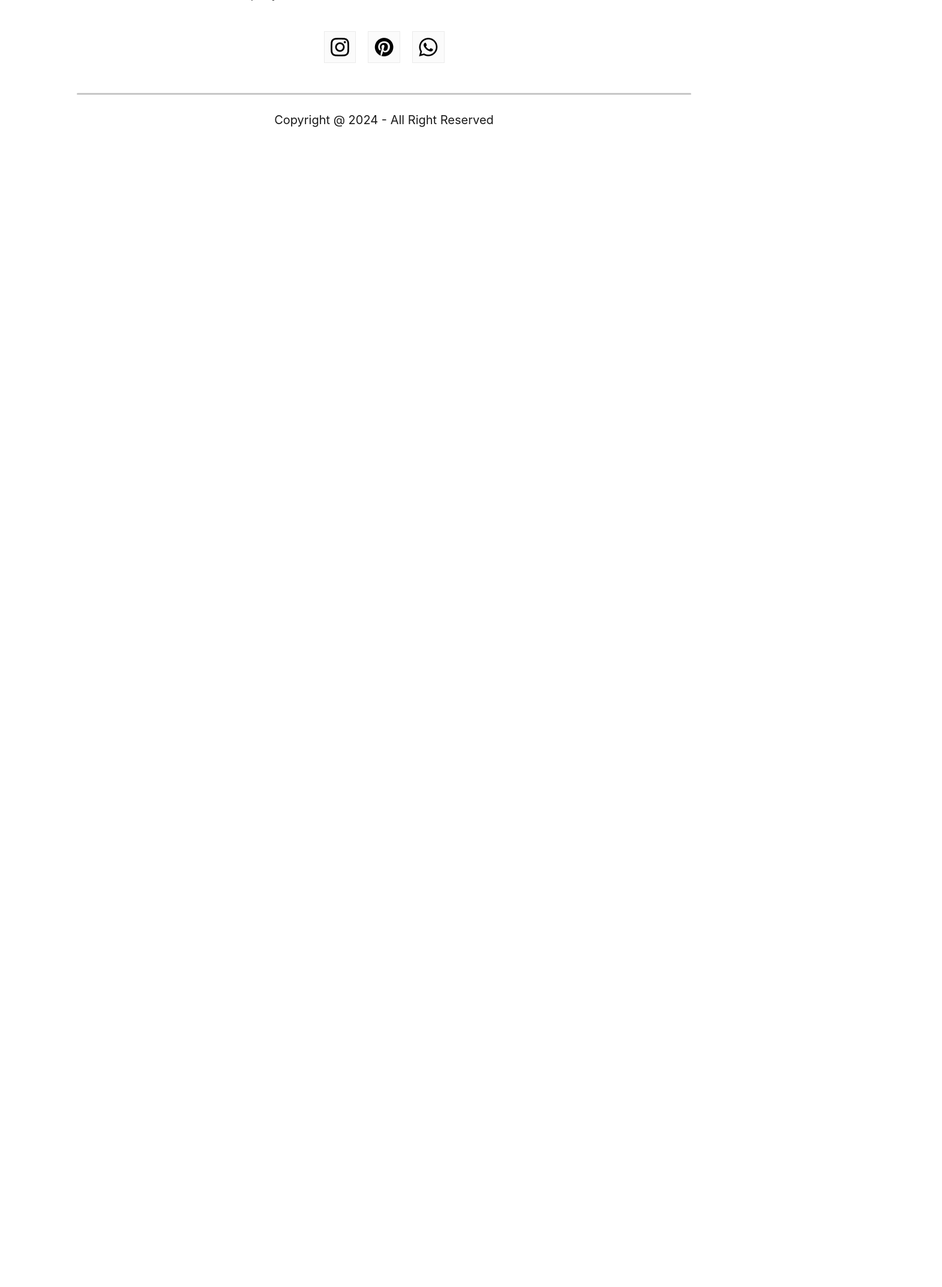
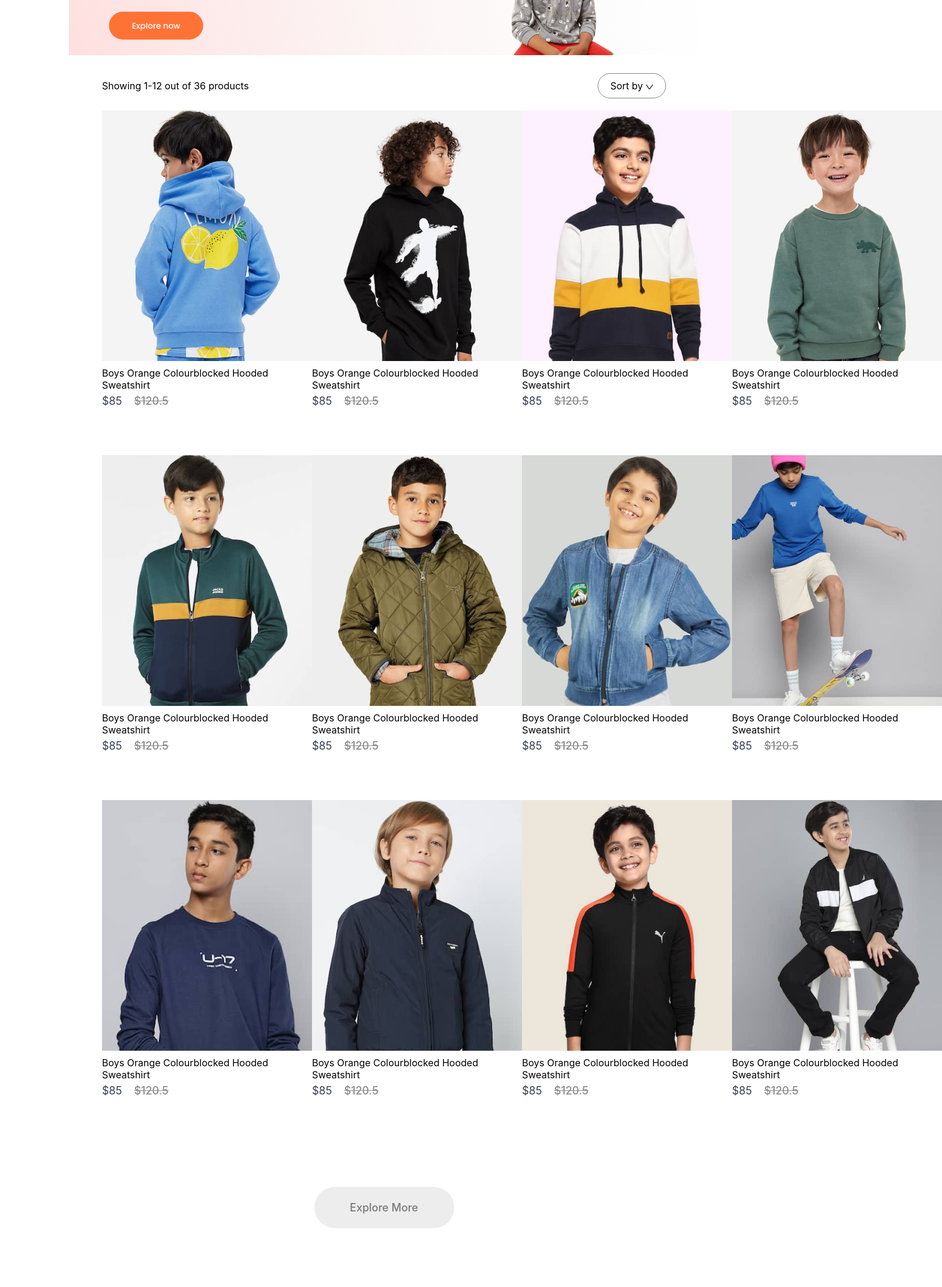
Before and after one commit to NaveKattan/E-Commarce, a React (Create React App) app in the folder client/: page /kids in a window 1280 px wide. Shown: the part 260-2406 px from the top of the page at 60% size, 1570 px wide, since content can reach past the window. Before the commit the page ends 800 px from the top, so only its background shows below. Built offline with nearby package versions, Linux system fonts and the light colour scheme.

Commit message:
category pages

```diff
--- a/client/src/App.js
+++ b/client/src/App.js
@@ -7,6 +7,10 @@
 import Cart from "./Pages/Cart";
 import Login from "./Pages/Login";
 import Footer from "./Components/Footer/Footer";
+import men_banner from './Components/Assets/banner_mens.png'
+import women_banner from './Components/Assets/banner_women.png'
+import kids_banner from './Components/Assets/banner_kids.png'
+
 
 function App() {
   return (
@@ -15,9 +19,9 @@
         <Navbar />
         <Routes>
           <Route path="/" element={<Shop/>}/>
-          <Route path="/mens" element={<ShopCategory category="mens"/>}/>
-          <Route path="/womens" element={<ShopCategory category="womens"/>}/>
-          <Route path="/kids" element={<ShopCategory category="kids"/>}/>
+          <Route path="/mens" element={<ShopCategory banner={men_banner} category="men"/>}/>
+          <Route path="/womens" element={<ShopCategory banner={women_banner} category="women"/>}/>
+          <Route path="/kids" element={<ShopCategory banner={kids_banner} category="kid"/>}/>
           <Route path="/product" element={<Product/>}/>
           <Route path=":productId" element={<Product/>}/>
           <Route path="/cart" element={<Cart/>}/>
--- a/client/src/Components/Navbar/Navbar.jsx
+++ b/client/src/Components/Navbar/Navbar.jsx
@@ -16,8 +16,8 @@
       </div>
       <ul className="nav-menu">
         <li onClick={()=>{setMenu("shop")}}><Link style={{textDecoration: 'none'}} to="/">Shop</Link>{menu === "shop" ? <hr/> : <></>}</li>
-        <li onClick={()=>{setMenu("mens")}}><Link style={{textDecoration: 'none'}} to="/mens">Men</Link>{menu === "mens" ? <hr/> : <></>}</li>
-        <li onClick={()=>{setMenu("womens")}}><Link style={{textDecoration: 'none'}} to="/womens">Women</Link>{menu === "womens" ? <hr/> : <></>}</li>
+        <li onClick={()=>{setMenu("mens")}}><Link style={{textDecoration: 'none'}} to="/mens">Men</Link>{menu === "men" ? <hr/> : <></>}</li>
+        <li onClick={()=>{setMenu("womens")}}><Link style={{textDecoration: 'none'}} to="/womens">Women</Link>{menu === "women" ? <hr/> : <></>}</li>
         <li onClick={()=>{setMenu("kids")}}><Link style={{textDecoration: 'none'}} to="/kids">Kids</Link>{menu === "kids" ? <hr/> : <></>}</li>
       </ul>
       <div className="nav-login-cart">
--- /dev/null
+++ b/client/src/Context/ShopContext.jsx
@@ -0,0 +1,15 @@
+import React, { createContext } from "react";
+import all_product from '../Components/Assets/all_product'
+
+export const ShopContext = createContext(null)
+
+const ShopContextProvider = (props) => {
+    const contextValue = {all_product}
+    return (
+        <ShopContext.Provider value={contextValue}>
+            {props.children}
+        </ShopContext.Provider>
+    )
+}
+
+export default ShopContextProvider;
--- /dev/null
+++ b/client/src/Pages/CSS/ShopCategory.css
@@ -0,0 +1,43 @@
+.shopcategory-banner {
+    display: block;
+    margin: 30px auto;
+    width: 82%;
+}
+
+.shopcategory-indexsort {
+    display: flex;
+    margin: 0px 170px;
+    justify-content: space-between;
+    align-items: center;
+}
+
+.shopcategory-sort {
+    padding: 10px 20px;
+    border-radius: 40px;
+    border: 1px solid #888;
+}
+
+.shopcategory-sort p span {
+    font-weight: 600;
+}
+
+.shopcategory-products {
+    margin: 20px 170px;
+    display: grid;
+    grid-template-columns: 1fr 1fr 1fr 1fr;
+    row-gap: 80px;
+}
+
+.shopcategory-loadmore {
+   display: flex;
+   justify-content: center;
+   align-items: center;
+   margin: 150px auto;
+   width: 233px;
+   height: 69px;
+   border-radius: 75px;
+   background: #ededed;
+   color: #787878;
+   font-size: 18px;
+   font-weight: 500;
+}
--- a/client/src/Pages/ShopCategory.jsx
+++ b/client/src/Pages/ShopCategory.jsx
@@ -1,9 +1,35 @@
-import React from 'react'
+import React, { useContext } from 'react'
+import './CSS/ShopCategory.css'
+import { ShopContext } from '../Context/ShopContext'
+import dropdwon_icon from '../Components/Assets/dropdown_icon.png'
+import Item from '../Components/Item/Item'
 
-function ShopCategory() {
+function ShopCategory(props) {
+  const {all_product} = useContext(ShopContext)
+  console.log(Item)
   return (
-    <div>
-
+    <div className='shop-category'>
+      <img className='shopcategory-banner' src={props.banner} alt="" />
+      <div className="shopcategory-indexsort">
+        <p>
+          <span>Showing 1-12</span> out of 36 products
+        </p>
+        <div className="shopcategory-sort">
+          Sort by <img src={dropdwon_icon} alt="" />
+        </div>
+      </div>
+      <div className="shopcategory-products">
+        {all_product.map((item,i)=>{
+          if (props.category === item.category) {
+            return <Item key={i} id={item.id} name={item.name} image={item.image} new_price={item.new_price} old_price={item.old_price}/>
+          } else {
+            return null;
+          }
+        })}
+      </div>
+      <div className="shopcategory-loadmore">
+        Explore More
+      </div>
     </div>
   )
 }
```
Also changed, not shown: client/src/index.js (+9 -8 lines).
